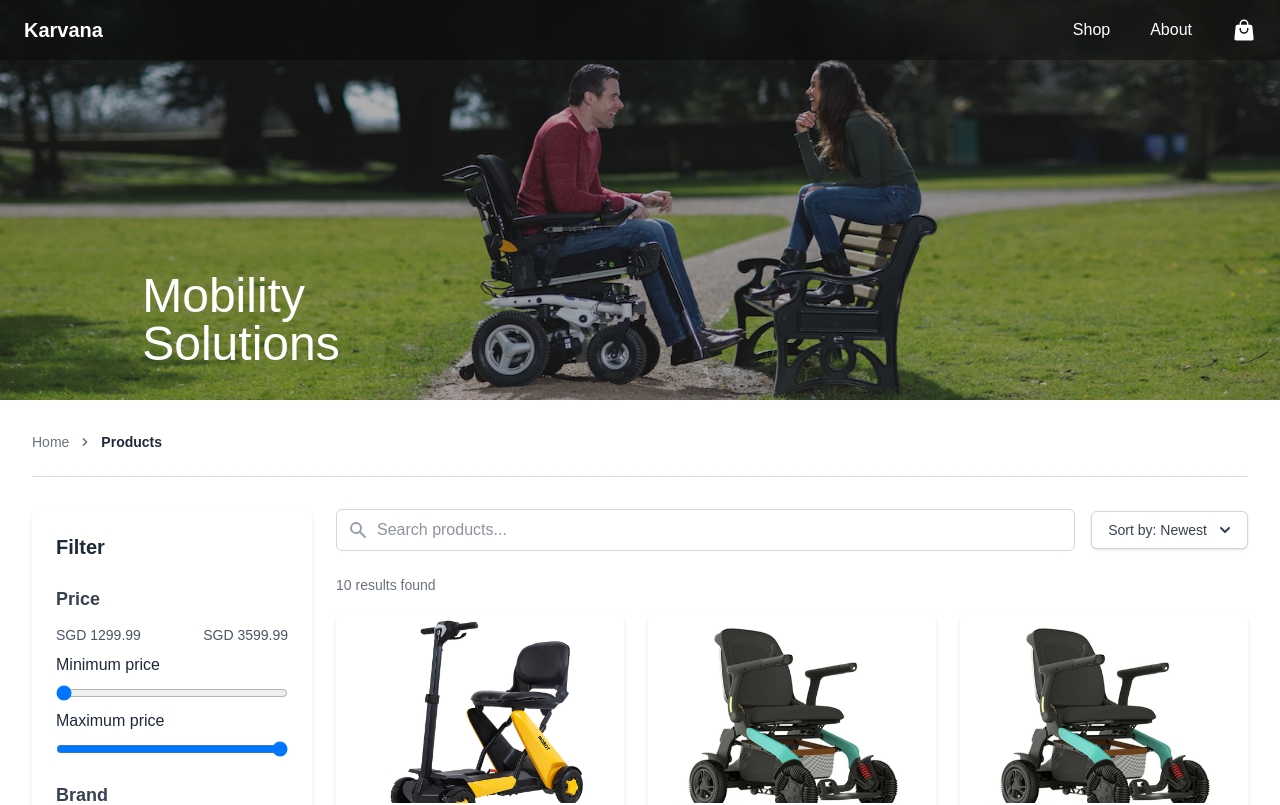
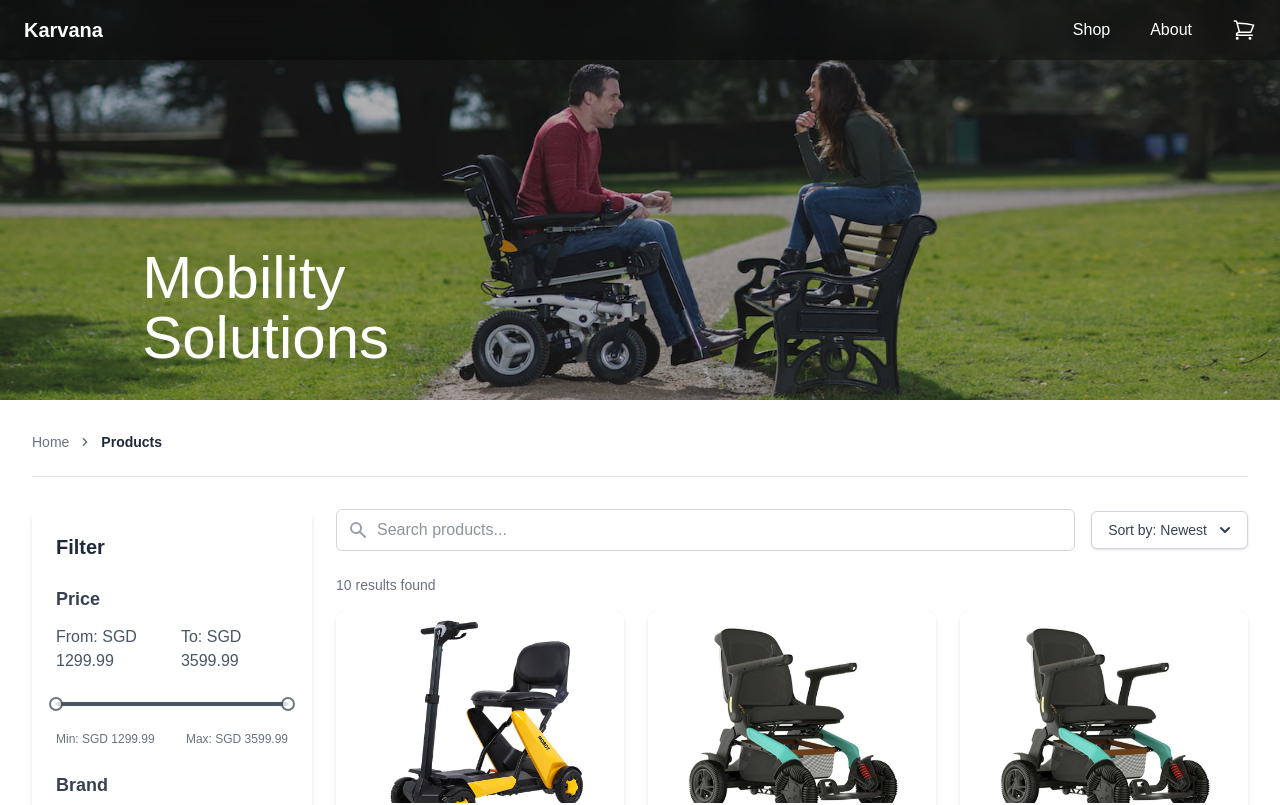
Before and after one commit to mogmyij/webstore, a Next.js app: page /shop in a window 1280 px wide. Shown: the top 805 px of the page. Built offline with nearby package versions, Linux system fonts and the light colour scheme.

Commit message:
fix button reactivity and filter sidebar

```diff
--- a/package.json
+++ b/package.json
@@ -11,6 +11,7 @@
   "dependencies": {
     "@heroicons/react": "^2.2.0",
     "next": "15.3.2",
+    "rc-slider": "^11.1.8",
     "react": "^19.0.0",
     "react-dom": "^19.0.0"
   },
--- a/src/app/bag/page.tsx
+++ b/src/app/bag/page.tsx
@@ -31,7 +31,7 @@ const CartItemRow = ({ item, onUpdateQuantity, onRemoveItem }: { item: CartItem,
 };
 
 const OrderSummary = () => {
-  const { getCartTotal, clearCart, cartItems } = useCart();
+  const { getCartTotal, cartItems } = useCart();
   const router = useRouter();
   const total = getCartTotal();
 
@@ -54,40 +54,41 @@ const OrderSummary = () => {
       >
         Proceed to Checkout
       </button>
-      {cartItems.length > 0 && (
-        <button
-          onClick={() => {
-            if (window.confirm('Are you sure you want to clear your cart?')) clearCart();
-          }}
-          className="w-full py-3 mt-2 border border-gray-400 rounded-md hover:bg-gray-100"
-        >
-          Clear Cart
-        </button>
-      )}
     </div>
   );
 };
 
 const ShoppingCartPage = () => {
-  const { cartItems, removeFromCart, updateQuantity, getCartTotal, clearCart } = useCart();
+  const { cartItems, removeFromCart, updateQuantity, getCartTotal, } = useCart();
   const router = useRouter();
 
   return (
     <div className="max-w-7xl mx-auto px-4 sm:px-6 lg:px-8 py-8">
       <h1 className="text-3xl font-semibold mb-4">Shopping Cart</h1>
-      <nav className="mb-4">
-        <ol className="list-none p-0 inline-flex space-x-2">
-          <li className="flex items-center">
-            <Link href="/" className="text-blue-600 hover:underline">Home</Link>
-            <span>&gt;</span>
-          </li>
-          <li className="flex items-center">
-            <Link href="/shop" className="text-blue-600 hover:underline">Shop</Link>
-            <span>&gt;</span>
+      {/*breadcrumbs */}
+      <nav className="mb-6">
+        <ol className="flex items-center space-x-2 text-sm text-gray-500">
+          <li>
+            <Link href="/" className="hover:text-blue-600">
+              Home
+            </Link>
           </li>
           <li>
-            Shopping Cart
+            <svg className="h-4 w-4" fill="currentColor" viewBox="0 0 20 20">
+              <path fillRule="evenodd" d="M7.293 14.707a1 1 0 010-1.414L10.586 10 7.293 6.707a1 1 0 011.414-1.414l4 4a1 1 0 010 1.414l-4 4a1 1 0 01-1.414 0z" clipRule="evenodd" />
+            </svg>
           </li>
+          <li>
+            <Link href="/shop" className="hover:text-blue-600">
+              Shop
+            </Link>
+          </li>
+          <li>
+            <svg className="h-4 w-4" fill="currentColor" viewBox="0 0 20 20">
+              <path fillRule="evenodd" d="M7.293 14.707a1 1 0 010-1.414L10.586 10 7.293 6.707a1 1 0 011.414-1.414l4 4a1 1 0 010 1.414l-4 4a1 1 0 01-1.414 0z" clipRule="evenodd" />
+            </svg>
+          </li>
+          <li className="font-semibold text-gray-800">Shopping Cart</li>
         </ol>
       </nav>
 
--- a/src/app/shop/[productId]/page.tsx
+++ b/src/app/shop/[productId]/page.tsx
@@ -149,13 +149,19 @@ export default function ProductDetailPage() {
             <div className="flex flex-col sm:flex-row gap-3">
               <button
                 onClick={handleAddToCart}
-                className="flex-1 bg-blue-600 text-white font-semibold py-3 px-6 rounded-md hover:bg-blue-700 transition duration-150 ease-in-out focus:outline-none focus:ring-2 focus:ring-blue-500 focus:ring-offset-2"
+                className="flex-1 bg-blue-600 text-white font-semibold py-3 px-6 rounded-md
+                hover:bg-blue-700 active:bg-blue-800 active:scale-95
+                transition duration-150 ease-in-out
+                focus:outline-none focus:ring-2 focus:ring-blue-500 focus:ring-offset-2
+                disabled:opacity-50 disabled:cursor-not-allowed"
               >
                 Add to Cart
               </button>
               <button
                 onClick={handleBuyNow}
-                className="flex-1 bg-green-500 text-white font-semibold py-3 px-6 rounded-md hover:bg-green-600 transition duration-150 ease-in-out focus:outline-none focus:ring-2 focus:ring-green-500 focus:ring-offset-2"
+                className="flex-1 bg-green-500 text-white font-semibold py-3 px-6 rounded-md
+                hover:bg-green-600 transition duration-150 ease-in-out focus:outline-none
+                focus:ring-2 focus:ring-green-500 focus:ring-offset-2 active:bg-green-800 active:scale-95"
               >
                 Buy Now
               </button>
--- a/src/app/shop/page.tsx
+++ b/src/app/shop/page.tsx
@@ -100,7 +100,7 @@ export default function ShopPage() {
           alt="Banner"
           className="opacity-70 w-full h-100 object-cover object-[center_0%]"
         />
-        <h1 className="absolute text-5xl bottom-0 left-1/9 text-white mb-8">Mobility <br/> Solutions</h1>
+        <h1 className="absolute text-6xl bottom-0 left-1/9 text-white mb-8">Mobility <br/> Solutions</h1>
       </div>
 
       <div className="max-w-7xl mx-auto px-4 sm:px-6 lg:px-8 py-8">
--- a/src/components/common/Header.tsx
+++ b/src/components/common/Header.tsx
@@ -3,14 +3,15 @@
 import React from 'react';
 import Link from 'next/link'; // Import Link for Next.js navigation
 import { COMPANY_NAME } from '@/config/constants';
-import { ShoppingBagIcon } from '@heroicons/react/24/solid';
+import { ShoppingCartIcon } from '@heroicons/react/24/outline';
+
 import { useCart } from '@/context/CartContext';
 
 const Header = () => {
   const { getItemCount } = useCart();
   return (
     //<header className="bg-black/30 backdrop-blur-md text-white py-4 px-6 flex items-center justify-between sticky top-0 z-50 shadow-lg">
-    <header className="w-full top-0 z-50 bg-black/30 backdrop-blur-md text-white py-4 px-6 flex items-center justify-between">
+    <header className="sticky w-full top-0 z-50 bg-black/30 backdrop-blur-md text-white py-4 px-6 flex items-center justify-between">
       <div className="font-bold text-xl">
         <Link href="/">{COMPANY_NAME}</Link> {/* Make the logo a link to the homepage */}
       </div>
@@ -19,7 +20,7 @@ const Header = () => {
           <li><Link href="/shop">Shop</Link></li>
           <li><Link href="/about">About</Link></li>
           <li><Link href="/bag">
-            <ShoppingBagIcon className='size-6 text-white'/>
+            <ShoppingCartIcon className='size-6 text-white'/>
             {getItemCount() > 0 && (
               <span className="absolute top-0.5 right-0.5 bg-red-600 text-white text-xs font-semibold rounded-full h-5 w-5 flex items-center justify-center">
                 {getItemCount()}
--- a/src/components/homepage/Bestsellers.tsx
+++ b/src/components/homepage/Bestsellers.tsx
@@ -6,7 +6,7 @@ const Bestsellers = () => {
   return (
     <div className="bg-white py-12 px-6">
       <div className="flex justify-between items-center mb-8">
-        <h2 className="text-2xl font-bold text-custom-gray">Our bestsellers</h2>
+        <h2 className="text-4xl font-bold text-custom-gray">Our bestsellers</h2>
         <a href="shop" className="text-gray-600 hover:text-custom-gray">More →</a>
       </div>
       <hr className='opacity-40 py-7' />
--- a/src/components/homepage/Values.tsx
+++ b/src/components/homepage/Values.tsx
@@ -3,14 +3,14 @@ import React from 'react';
 const Values = () => {
   return (
     <div className="bg-white py-12 px-6">
-      <h2 className="text-3xl text-custom-gray mb-8">Our values</h2>
       <div className="grid grid-cols-[3fr_7fr] gap-20">
-        <div className='flex items-end'>
-          <p className="text-xl text-gray-600">
-            Our company is founded on the values of quality, reliability, responsibility and customer service. We strive to be your trusted partner in all your adventures and help you create unforgettable memories.
+        <div className="flex flex-col justify-between h-full">
+          <h2 className="text-5xl text-custom-gray">Our values</h2>
+          <p className="text-xl text-gray-600 mt-auto">
+            Our company is founded on the values of quality, reliability, responsibility and customer service.
+            We strive to be your trusted partner in all your adventures and help you create unforgettable memories.
           </p>
-        </div>
-        <div className='grid grid-cols-2 gap-4'>
+        </div>        <div className='grid grid-cols-2 gap-4'>
           <div>
             <img src="/value1.jpg" alt="Value 1" className="w-full h-full object-cover" />
           </div>
--- a/src/components/shop/FilterSidebar.tsx
+++ b/src/components/shop/FilterSidebar.tsx
@@ -1,5 +1,7 @@
 import { useState } from 'react';
 import { getAllBrands, getAllCategories, getAllFeatures } from '@/data/Products';
+import Slider from 'rc-slider';
+import 'rc-slider/assets/index.css';
 
 interface FilterSidebarProps {
   priceRange: [number, number];
@@ -110,30 +112,33 @@ export default function FilterSidebar({
         <div className="mb-6">
           <h3 className="text-lg font-semibold text-gray-700 mb-3">Price</h3>
           <div className="flex flex-col space-y-2">
-            <div className="flex justify-between text-sm text-gray-600">
-              <span>SGD {priceRange[0].toFixed(2)}</span>
-              <span>SGD {priceRange[1].toFixed(2)}</span>
+            <div className="flex justify-between text-xm text-gray-600">
+              <span>From: SGD {priceRange[0].toFixed(2)}</span>
+              <span>To: SGD {priceRange[1].toFixed(2)}</span>
             </div>
-            <p> Minimum price </p>
-            <input
-              type="range"
+            <Slider
+              range
               min={minPrice}
               max={maxPrice}
-              value={priceRange[0]}
-              onChange={(e) => setPriceRange([Number(e.target.value), priceRange[1]])}
-              className="w-full"
-              aria-label='Minimum price'
+              value={priceRange as [number,number]}
+              onChange={(value: number | number[]) => {
+                if (Array.isArray(value) && value.length === 2) {
+                  setPriceRange(value as [number, number]);
+                }
+              }}
+              className="my-4"
+              trackStyle={{ backgroundColor: '#4B5563' }} // Customize the track color to match your design
+              handleStyle={[  // Customize handle styles
+                { borderColor: '#4B5563' },
+                { borderColor: '#4B5563' }
+              ]}
+              railStyle={{ backgroundColor: '#E5E7EB' }} // Customize rail color
+              aria-label="Price range slider"
             />
-            <p> Maximum price </p>
-            <input
-              type="range"
-              min={minPrice}
-              max={maxPrice}
-              value={priceRange[1]}
-              onChange={(e) => setPriceRange([priceRange[0], Number(e.target.value)])}
-              className="w-full"
-              aria-label='Maximum price'
-            />
+            <div className="flex justify-between text-xs text-gray-500 mt-1">
+              <span>Min: SGD {minPrice.toFixed(2)}</span>
+              <span>Max: SGD {maxPrice.toFixed(2)}</span>
+            </div>
           </div>
         </div>
 
--- a/src/components/shop/QuantitySelector.tsx
+++ b/src/components/shop/QuantitySelector.tsx
@@ -41,19 +41,12 @@ const QuantitySelector: React.FC<QuantitySelectorProps> = ({ quantity, onQuantit
       >
         <MinusIcon className="h-5 w-5 text-gray-700" />
       </button>
-      <input
-        type="number" // Changed to number for better semantics and mobile keyboard
-        value={quantity}
-        onChange={handleChange}
-        onBlur={(e) => { // Ensure value is within bounds on blur
-            if (parseInt(e.target.value) < min) onQuantityChange(min);
-            if (parseInt(e.target.value) > max) onQuantityChange(max);
-        }}
-        min={min}
-        max={max}
-        className="w-12 text-center border-t border-b border-gray-300 p-2 focus:outline-none focus:ring-1 focus:ring-blue-500"
-        aria-label="Current quantity"
-      />
+      <span
+        className="w-12 text-center border-t border-b border-gray-300 py-2 px-1 font-medium"
+        data-testid="quantity-display"
+      >
+        {quantity}
+      </span>
       <button
         type="button"
         onClick={handleIncrement}
```
Also changed, not shown: 1 other file (tests, documents, lock files or other folders).
